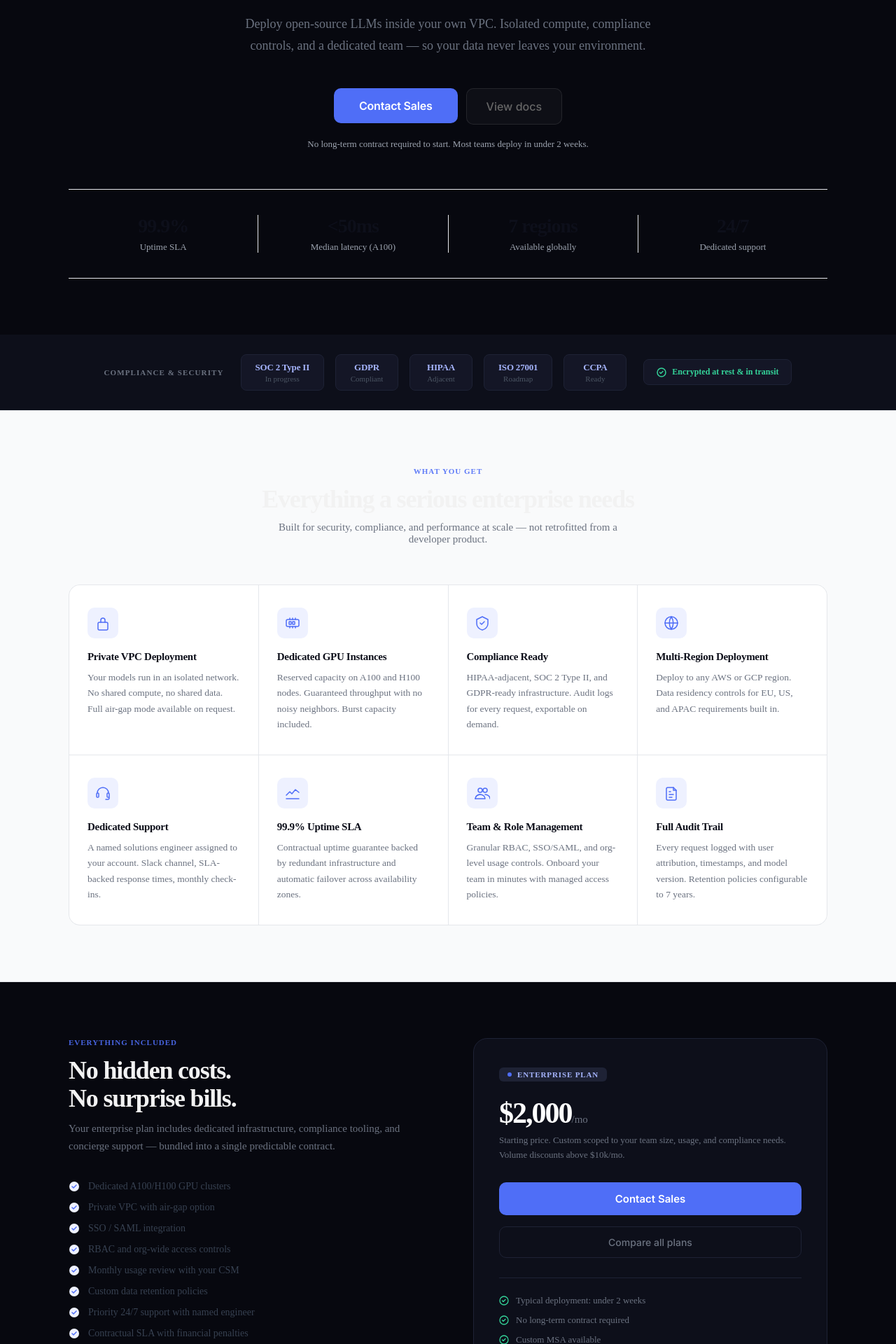
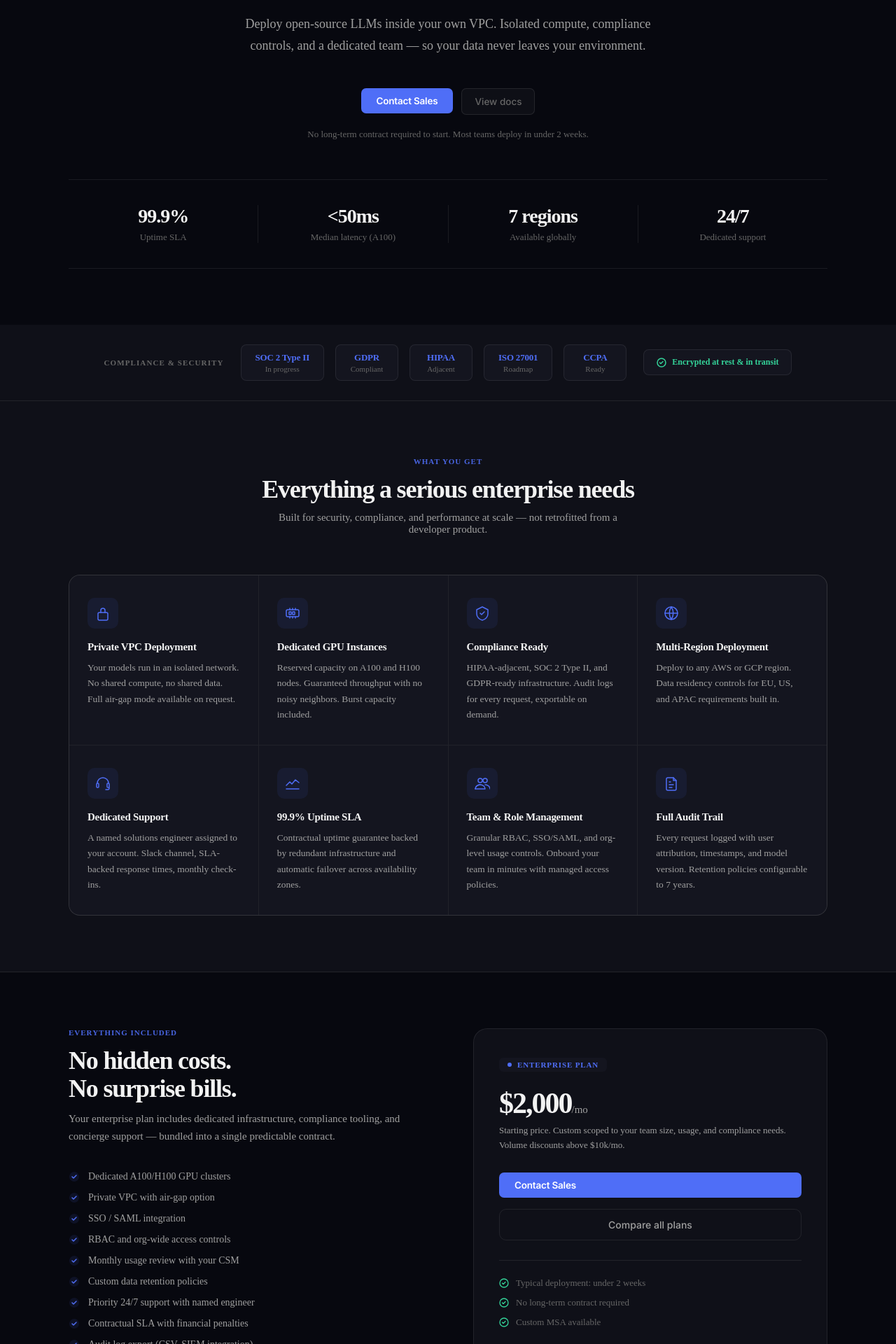
Before and after one commit to jlkdevelop/cloudach, a Next.js app: page /enterprise in a window 1280 px wide. Shown: the part 320-2240 px from the top of the page at 70% size. Built offline with nearby package versions, Linux system fonts and the light colour scheme.

Commit message:
fix(enterprise): full dark theme port — remove all light inline styles

```diff
--- a/pages/enterprise.jsx
+++ b/pages/enterprise.jsx
@@ -88,7 +88,7 @@ function IconAudit() {
 function IconCheck() {
   return (
     <svg width="16" height="16" viewBox="0 0 16 16" fill="none" style={{ flexShrink: 0 }}>
-      <circle cx="8" cy="8" r="7" fill="#EEF1FF" />
+      <circle cx="8" cy="8" r="7" fill="rgba(79,110,247,0.10)" />
       <path d="M5 8l2 2 4-4" stroke="#4F6EF7" strokeWidth="1.5" strokeLinecap="round" strokeLinejoin="round" />
     </svg>
   )
@@ -159,39 +159,39 @@ export default function Enterprise() {
 
       <Nav />
 
-      <main>
+      <main style={{ background: '#07080f' }}>
         {/* Hero */}
         <section style={{ maxWidth: 1180, margin: '0 auto', padding: '96px 48px 80px', textAlign: 'center' }}>
           <div className="eyebrow" style={{ justifyContent: 'center', margin: '0 auto 28px', display: 'inline-flex' }}>
             <div className="eyebrow-dot" />
             Enterprise
           </div>
-          <h1 style={{ fontSize: 56, fontWeight: 700, letterSpacing: -2.5, lineHeight: 1.06, color: '#0D0F1A', marginBottom: 22 }}>
+          <h1 style={{ fontSize: 56, fontWeight: 700, letterSpacing: -2.5, lineHeight: 1.06, color: 'var(--text-1)', marginBottom: 22 }}>
             Private AI infrastructure<br />built for the enterprise.
           </h1>
-          <p style={{ fontSize: 18, color: '#6B7280', lineHeight: 1.75, maxWidth: 580, margin: '0 auto 44px' }}>
+          <p style={{ fontSize: 18, color: 'var(--text-2)', lineHeight: 1.75, maxWidth: 580, margin: '0 auto 44px' }}>
             Deploy open-source LLMs inside your own VPC. Isolated compute, compliance controls, and a dedicated team — so your data never leaves your environment.
           </p>
 
           {/* Primary CTA */}
           <div style={{ display: 'flex', gap: 12, justifyContent: 'center', marginBottom: 20 }}>
             <Link href="/contact">
-              <button className="btn-cta" style={{ fontSize: 16, padding: '15px 36px', borderRadius: 10 }}>
+              <button className="btn-cta">
                 Contact Sales
               </button>
             </Link>
             <Link href="/docs">
-              <button className="btn-cta-ghost" style={{ fontSize: 16, padding: '15px 28px', borderRadius: 10 }}>
+              <button className="btn-cta-ghost">
                 View docs
               </button>
             </Link>
           </div>
-          <p style={{ fontSize: 13, color: '#9CA3AF' }}>No long-term contract required to start. Most teams deploy in under 2 weeks.</p>
+          <p style={{ fontSize: 13, color: 'var(--text-3)' }}>No long-term contract required to start. Most teams deploy in under 2 weeks.</p>
 
           {/* Trust stats */}
           <div style={{
             display: 'flex', gap: 0, justifyContent: 'center', marginTop: 56,
-            borderTop: '1px solid #E5E7EB', borderBottom: '1px solid #E5E7EB',
+            borderTop: '1px solid var(--border)', borderBottom: '1px solid var(--border)',
             padding: '36px 0',
           }}>
             {[
@@ -202,34 +202,34 @@ export default function Enterprise() {
             ].map((s, i) => (
               <div key={i} style={{
                 flex: 1, textAlign: 'center', padding: '0 32px',
-                borderRight: i < 3 ? '1px solid #E5E7EB' : 'none',
+                borderRight: i < 3 ? '1px solid var(--border)' : 'none',
               }}>
-                <div style={{ fontSize: 28, fontWeight: 700, letterSpacing: -1, color: '#0D0F1A', marginBottom: 6 }}>{s.val}</div>
-                <div style={{ fontSize: 13, color: '#9CA3AF' }}>{s.label}</div>
+                <div style={{ fontSize: 28, fontWeight: 700, letterSpacing: -1, color: 'var(--text-1)', marginBottom: 6 }}>{s.val}</div>
+                <div style={{ fontSize: 13, color: 'var(--text-3)' }}>{s.label}</div>
               </div>
             ))}
           </div>
         </section>
 
         {/* Compliance badges */}
-        <section style={{ background: '#0D0F1A', padding: '28px 48px' }}>
+        <section style={{ background: 'var(--bg-1)', padding: '28px 48px' }}>
           <div style={{ maxWidth: 1180, margin: '0 auto', display: 'flex', alignItems: 'center', gap: 16, flexWrap: 'wrap', justifyContent: 'center' }}>
-            <span style={{ fontSize: 11, fontWeight: 700, letterSpacing: '0.1em', textTransform: 'uppercase', color: '#6B7280', marginRight: 8 }}>
+            <span style={{ fontSize: 11, fontWeight: 700, letterSpacing: '0.1em', textTransform: 'uppercase', color: 'var(--text-3)', marginRight: 8 }}>
               Compliance &amp; Security
             </span>
             {complianceBadges.map(b => (
               <div key={b.label} style={{
                 display: 'flex', flexDirection: 'column', alignItems: 'center',
-                background: '#141626', border: '1px solid #1E2235',
+                background: 'var(--bg-2)', border: '1px solid var(--border)',
                 borderRadius: 8, padding: '10px 20px', minWidth: 90,
               }}>
-                <span style={{ fontSize: 13, fontWeight: 700, color: '#A5B4FC', letterSpacing: -0.2 }}>{b.label}</span>
-                <span style={{ fontSize: 11, color: '#4B5563', marginTop: 2 }}>{b.sub}</span>
+                <span style={{ fontSize: 13, fontWeight: 700, color: 'var(--brand)', letterSpacing: -0.2 }}>{b.label}</span>
+                <span style={{ fontSize: 11, color: 'var(--text-3)', marginTop: 2 }}>{b.sub}</span>
               </div>
             ))}
             <div style={{
               display: 'flex', alignItems: 'center', gap: 8, marginLeft: 8,
-              background: '#141626', border: '1px solid #1E2235', borderRadius: 8, padding: '10px 18px',
+              background: 'var(--bg-2)', border: '1px solid var(--border)', borderRadius: 8, padding: '10px 18px',
             }}>
               <svg width="14" height="14" viewBox="0 0 14 14" fill="none">
                 <circle cx="7" cy="7" r="6" stroke="#34D399" strokeWidth="1.5" />
@@ -241,33 +241,33 @@ export default function Enterprise() {
         </section>
 
         {/* Features grid */}
-        <section style={{ background: '#F9FAFB', borderTop: '1px solid #E5E7EB', borderBottom: '1px solid #E5E7EB' }}>
+        <section style={{ background: 'var(--bg-1)', borderTop: '1px solid var(--border)', borderBottom: '1px solid var(--border)' }}>
           <div style={{ maxWidth: 1180, margin: '0 auto', padding: '80px 48px' }}>
             <div className="sec-tag" style={{ textAlign: 'center' }}>What you get</div>
             <h2 className="sec-title" style={{ textAlign: 'center', marginBottom: 12 }}>Everything a serious enterprise needs</h2>
-            <p style={{ textAlign: 'center', color: '#6B7280', fontSize: 15, marginBottom: 56, maxWidth: 520, margin: '0 auto 56px' }}>
+            <p style={{ textAlign: 'center', color: 'var(--text-2)', fontSize: 15, marginBottom: 56, maxWidth: 520, margin: '0 auto 56px' }}>
               Built for security, compliance, and performance at scale — not retrofitted from a developer product.
             </p>
             <div style={{
               display: 'grid',
               gridTemplateColumns: 'repeat(4, 1fr)',
               gap: 1,
-              background: '#E5E7EB',
-              border: '1px solid #E5E7EB',
+              background: 'var(--border)',
+              border: '1px solid var(--border)',
               borderRadius: 16,
               overflow: 'hidden',
             }}>
               {features.map(f => (
-                <div key={f.title} style={{ background: '#fff', padding: '32px 26px' }}>
+                <div key={f.title} style={{ background: 'var(--bg-2)', padding: '32px 26px' }}>
                   <div style={{
                     width: 44, height: 44, borderRadius: 10,
-                    background: '#EEF1FF', display: 'flex', alignItems: 'center', justifyContent: 'center',
+                    background: 'rgba(79,110,247,0.08)', display: 'flex', alignItems: 'center', justifyContent: 'center',
                     color: '#4F6EF7', marginBottom: 18,
                   }}>
                     <f.Icon />
                   </div>
-                  <h3 style={{ fontSize: 15, fontWeight: 600, marginBottom: 10, letterSpacing: -0.3, color: '#0D0F1A' }}>{f.title}</h3>
-                  <p style={{ fontSize: 13.5, color: '#6B7280', lineHeight: 1.65 }}>{f.desc}</p>
+                  <h3 style={{ fontSize: 15, fontWeight: 600, marginBottom: 10, letterSpacing: -0.3, color: 'var(--text-1)' }}>{f.title}</h3>
+                  <p style={{ fontSize: 13.5, color: 'var(--text-2)', lineHeight: 1.65 }}>{f.desc}</p>
                 </div>
               ))}
             </div>
@@ -281,12 +281,12 @@ export default function Enterprise() {
             <div>
               <div className="sec-tag">Everything included</div>
               <h2 className="sec-title" style={{ marginBottom: 10 }}>No hidden costs.<br />No surprise bills.</h2>
-              <p style={{ color: '#6B7280', fontSize: 15, lineHeight: 1.7, marginBottom: 36 }}>
+              <p style={{ color: 'var(--text-2)', fontSize: 15, lineHeight: 1.7, marginBottom: 36 }}>
                 Your enterprise plan includes dedicated infrastructure, compliance tooling, and concierge support — bundled into a single predictable contract.
               </p>
               <ul style={{ listStyle: 'none', display: 'flex', flexDirection: 'column', gap: 14 }}>
                 {enterpriseIncludes.map(item => (
-                  <li key={item} style={{ display: 'flex', alignItems: 'center', gap: 12, fontSize: 14, color: '#374151' }}>
+                  <li key={item} style={{ display: 'flex', alignItems: 'center', gap: 12, fontSize: 14, color: 'var(--text-2)' }}>
                     <IconCheck />
                     {item}
                   </li>
@@ -296,8 +296,8 @@ export default function Enterprise() {
 
             {/* Pricing card */}
             <div style={{
-              background: '#0D0F1A',
-              border: '1px solid #1E2235',
+              background: 'var(--bg-1)',
+              border: '1px solid var(--border)',
               borderRadius: 20,
               padding: '40px 36px',
               position: 'sticky',
@@ -305,39 +305,35 @@ export default function Enterprise() {
             }}>
               <div style={{
                 display: 'inline-flex', alignItems: 'center', gap: 8,
-                background: '#1E2235', borderRadius: 6, padding: '4px 12px',
+                background: 'var(--bg-2)', borderRadius: 6, padding: '4px 12px',
                 fontSize: 11, fontWeight: 700, letterSpacing: '0.08em', textTransform: 'uppercase',
-                color: '#A5B4FC', marginBottom: 24,
+                color: 'var(--brand)', marginBottom: 24,
               }}>
                 <div style={{ width: 6, height: 6, borderRadius: '50%', background: '#4F6EF7' }} />
                 Enterprise Plan
               </div>
-              <div style={{ fontSize: 42, fontWeight: 700, letterSpacing: -2, color: '#fff', lineHeight: 1 }}>
+              <div style={{ fontSize: 42, fontWeight: 700, letterSpacing: -2, color: 'var(--text-1)', lineHeight: 1 }}>
                 $2,000
-                <span style={{ fontSize: 15, fontWeight: 400, color: '#6B7280', letterSpacing: 0 }}>/mo</span>
+                <span style={{ fontSize: 15, fontWeight: 400, color: 'var(--text-2)', letterSpacing: 0 }}>/mo</span>
               </div>
-              <p style={{ fontSize: 13, color: '#6B7280', marginTop: 8, marginBottom: 28, lineHeight: 1.6 }}>
+              <p style={{ fontSize: 13, color: 'var(--text-2)', marginTop: 8, marginBottom: 28, lineHeight: 1.6 }}>
                 Starting price. Custom scoped to your team size, usage, and compliance needs. Volume discounts above $10k/mo.
               </p>
               <Link href="/contact">
-                <button style={{
-                  width: '100%', padding: '14px', fontSize: 15, fontWeight: 600,
-                  background: '#4F6EF7', color: '#fff', border: 'none', borderRadius: 10,
-                  cursor: 'pointer', transition: 'background 0.15s', marginBottom: 16,
-                }}>
+                <button className="btn-cta" style={{ width: '100%', marginBottom: 16 }}>
                   Contact Sales
                 </button>
               </Link>
               <Link href="/pricing">
                 <button style={{
                   width: '100%', padding: '13px', fontSize: 14, fontWeight: 500,
-                  background: 'transparent', color: '#6B7280', border: '1px solid #1E2235',
+                  background: 'transparent', color: 'var(--text-2)', border: '1px solid var(--border)',
                   borderRadius: 10, cursor: 'pointer', transition: 'border-color 0.15s, color 0.15s',
                 }}>
                   Compare all plans
                 </button>
               </Link>
-              <div style={{ marginTop: 28, paddingTop: 24, borderTop: '1px solid #1E2235' }}>
+              <div style={{ marginTop: 28, paddingTop: 24, borderTop: '1px solid var(--border)' }}>
                 {[
                   'Typical deployment: under 2 weeks',
                   'No long-term contract required',
@@ -348,7 +344,7 @@ export default function Enterprise() {
                       <circle cx="7" cy="7" r="6" stroke="#34D399" strokeWidth="1.3" />
                       <path d="M4.5 7l1.5 1.5 3-3" stroke="#34D399" strokeWidth="1.3" strokeLinecap="round" strokeLinejoin="round" />
                     </svg>
-                    <span style={{ fontSize: 13, color: '#6B7280' }}>{t}</span>
+                    <span style={{ fontSize: 13, color: 'var(--text-3)' }}>{t}</span>
                   </div>
                 ))}
               </div>
@@ -357,15 +353,15 @@ export default function Enterprise() {
         </section>
 
         {/* Testimonials */}
-        <section style={{ background: '#F9FAFB', borderTop: '1px solid #E5E7EB', borderBottom: '1px solid #E5E7EB' }}>
+        <section style={{ background: 'var(--bg-1)', borderTop: '1px solid var(--border)', borderBottom: '1px solid var(--border)' }}>
           <div style={{ maxWidth: 1180, margin: '0 auto', padding: '80px 48px' }}>
             <div className="sec-tag" style={{ textAlign: 'center' }}>Customer stories</div>
             <h2 className="sec-title" style={{ textAlign: 'center', marginBottom: 52 }}>Trusted by engineering teams</h2>
             <div style={{ display: 'grid', gridTemplateColumns: 'repeat(3, 1fr)', gap: 20 }}>
               {testimonials.map((t, i) => (
                 <div key={i} style={{
-                  background: '#fff',
-                  border: '1px solid #E5E7EB',
+                  background: 'var(--bg-2)',
+                  border: '1px solid var(--border)',
                   borderRadius: 14,
                   padding: '32px 28px',
                   display: 'flex', flexDirection: 'column', gap: 24,
@@ -378,10 +374,10 @@ export default function Enterprise() {
                       </svg>
                     ))}
                   </div>
-                  <p style={{ fontSize: 14.5, lineHeight: 1.7, color: '#374151', flex: 1 }}>"{t.quote}"</p>
+                  <p style={{ fontSize: 14.5, lineHeight: 1.7, color: 'var(--text-2)', flex: 1 }}>"{t.quote}"</p>
                   <div>
-                    <div style={{ fontSize: 13.5, fontWeight: 600, color: '#0D0F1A' }}>{t.name}</div>
-                    <div style={{ fontSize: 12.5, color: '#9CA3AF', marginTop: 3 }}>{t.role}</div>
+                    <div style={{ fontSize: 13.5, fontWeight: 600, color: 'var(--text-1)' }}>{t.name}</div>
+                    <div style={{ fontSize: 12.5, color: 'var(--text-3)', marginTop: 3 }}>{t.role}</div>
                   </div>
                 </div>
               ))}
@@ -391,42 +387,33 @@ export default function Enterprise() {
 
         {/* CTA band */}
         <section style={{
-          background: '#0D0F1A',
+          background: 'var(--bg-1)',
           padding: '88px 48px',
           textAlign: 'center',
         }}>
           <div style={{ maxWidth: 600, margin: '0 auto' }}>
             <div style={{
               display: 'inline-flex', alignItems: 'center', gap: 8,
-              background: '#141626', border: '1px solid #1E2235',
+              background: 'var(--bg-2)', border: '1px solid var(--border)',
               borderRadius: 99, padding: '6px 16px', marginBottom: 28,
             }}>
-              <div style={{ width: 6, height: 6, borderRadius: '50%', background: '#34D399', animation: 'pulse 2s infinite' }} />
+              <div style={{ width: 6, height: 6, borderRadius: '50%', background: '#34D399', animation: 'pulseDot 2.5s ease-in-out infinite' }} />
               <span style={{ fontSize: 12, fontWeight: 600, color: '#6EE7B7' }}>Solutions engineers available now</span>
             </div>
-            <h2 style={{ fontSize: 44, fontWeight: 700, color: '#fff', letterSpacing: -1.5, marginBottom: 16, lineHeight: 1.1 }}>
+            <h2 style={{ fontSize: 44, fontWeight: 700, color: 'var(--text-1)', letterSpacing: -1.5, marginBottom: 16, lineHeight: 1.1 }}>
               Ready to build on private AI infrastructure?
             </h2>
-            <p style={{ fontSize: 16, color: '#6B7280', marginBottom: 36, lineHeight: 1.7 }}>
+            <p style={{ fontSize: 16, color: 'var(--text-2)', marginBottom: 36, lineHeight: 1.7 }}>
               Talk to our team. We'll scope a deployment, provide a custom quote, and get you to production — typically in under two weeks.
             </p>
             <div style={{ display: 'flex', gap: 12, justifyContent: 'center' }}>
               <Link href="/contact">
-                <button style={{
-                  fontSize: 16, fontWeight: 600, color: '#fff', background: '#4F6EF7',
-                  padding: '15px 36px', borderRadius: 10, border: 'none', cursor: 'pointer',
-                  transition: 'background 0.15s',
-                }}>
+                <button className="btn-cta">
                   Contact Sales
                 </button>
               </Link>
               <Link href="/pricing">
-                <button style={{
-                  fontSize: 15, fontWeight: 500, color: '#9CA3AF',
-                  padding: '15px 28px', borderRadius: 10,
-                  border: '1px solid #1E2235', background: 'transparent',
-                  cursor: 'pointer', transition: 'border-color 0.15s, color 0.15s',
-                }}>
+                <button className="btn-cta-ghost">
                   Compare plans
                 </button>
               </Link>
@@ -438,10 +425,6 @@ export default function Enterprise() {
       <Footer />
 
       <style>{`
-        @keyframes pulse {
-          0%, 100% { opacity: 1; }
-          50% { opacity: 0.4; }
-        }
         @media (max-width: 900px) {
           .ent-features-grid { grid-template-columns: repeat(2, 1fr) !important; }
           .ent-split { grid-template-columns: 1fr !important; gap: 40px !important; }
```
